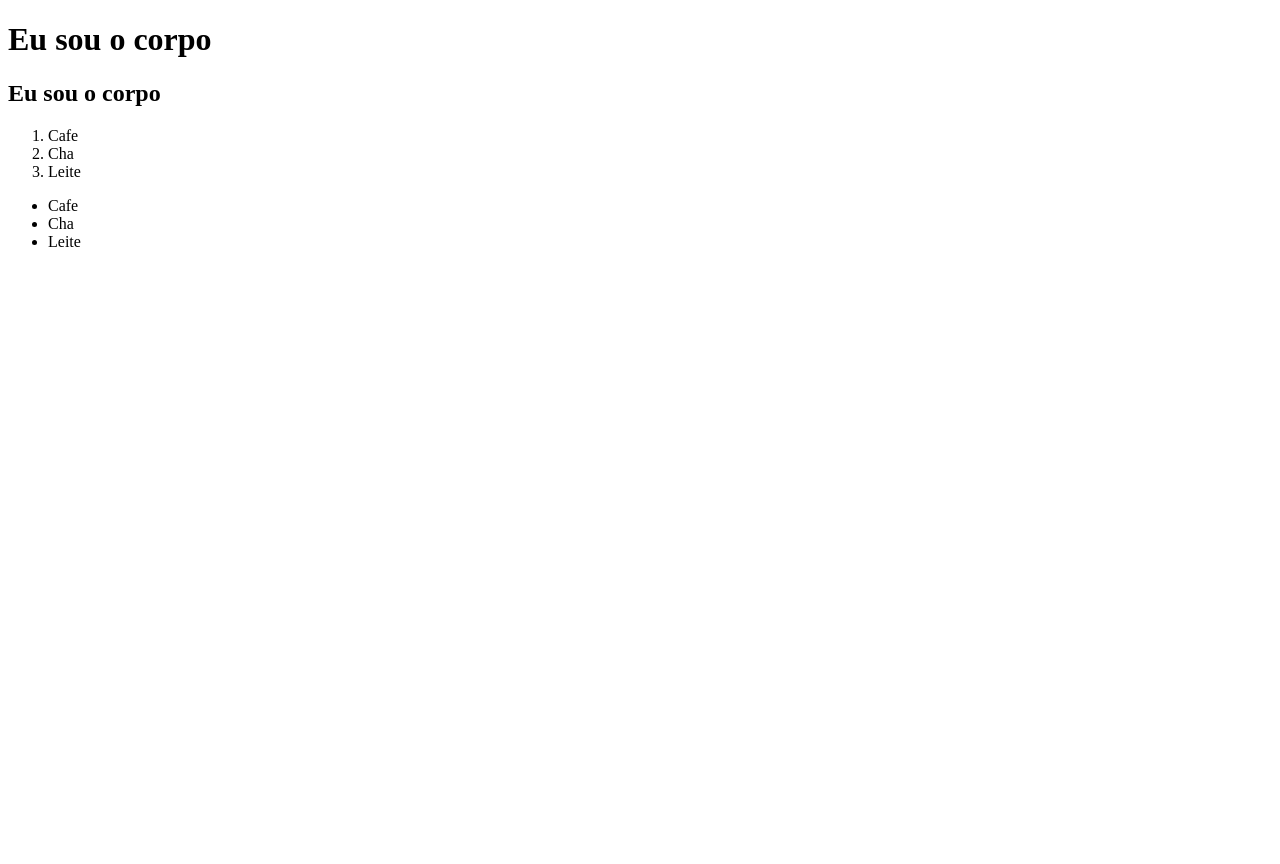
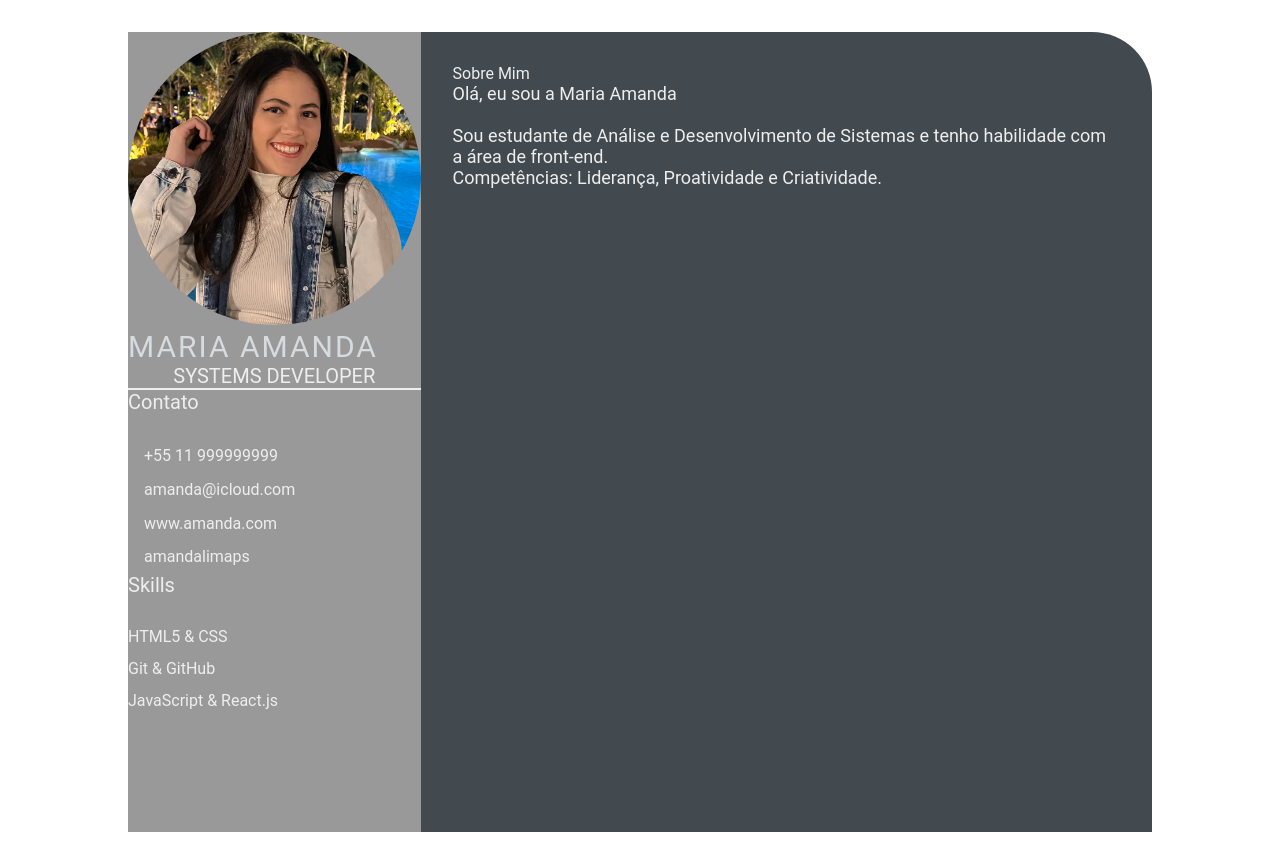
Before and after one commit to amandalimaps/devweekgit.github.io, a plain HTML site: page index.html in a window 1280 px wide. Before the commit the page ends 800 px from the top, so only its background shows below. Drawn offline with Linux system fonts and the light colour scheme.

Commit message:
img/profile-image.jpeg (#2)

```diff
--- a/index.html
+++ b/index.html
@@ -1,25 +1,61 @@
 <!DOCTYPE html>
-<html lang="pt-br"/>
-<html>
-    <head>
-        <meta charset="UTF-8"/>
-        <title>
-            Olá, eu sou a cabeça
-        </title>
-    </head>
+<html lang="en">
+<head>
+    <meta charset="UTF-8">
+    <meta http-equiv="X-UA-Compatible" content="IE=edge">
+    <meta name="viewport" content="width=device-width, initial-scale=1.0">
+    <title>Maria Amanda CV</title>
 
-    <body>
-        <h1> Eu sou o corpo </h1>
-        <h2> Eu sou o corpo </h2>
-    </body>
-    <ol>
-        <li>Cafe</li>
-        <li>Cha</li>
-        <li>Leite</li>
-    </ol>
-    <ul>
-        <li>Cafe</li>
-        <li>Cha</li>
-        <li>Leite</li>
-    </ul>
+    <link rel="stylesheet" href="style.css">
+</head>
+<body>
+    <main class="resume-contents">
+        <section class="left-section">
+            <section class="left-section-content">
+                <div class="profile">
+                    <img class="profile-image" src="img/profile-image.jpeg" alt="Profile image">
+                    <p class="name">Maria Amanda</p>
+                    <p class="profession">Systems Developer</p>
+                </div>
+                <div class="contact-info">
+                    <p class="left-title">Contato</p>
+                    <ul>
+                        <li><i class="fa fa-phone"></i>+55 11 999999999</li>
+                        <li><i class="fa fa-envelope"></i>amanda@icloud.com</li>
+                        <li><i class="fa fa-globe"></i>www.amanda.com</li>
+                        <li><i class="fa fa-github"></i>amandalimaps</li>
+                    </ul>
+                </div>
+                <div class="skills">
+                    <p class="left-title">Skills</p>
+                    <ul>
+                        <li><p> HTML5 & CSS</p></li>
+                        <li><p> Git & GitHub</p></li>
+                        <li><p> JavaScript & React.js</p></li>
+                    </ul>
+                </div>
+            </section>
+            </section>
+        </section>
+            <section class="right-section">
+                <div class="right-section-contents">
+                    <section class="about gap">
+                        <div class="right-title">Sobre Mim</div>
+                        <p class="about-me-contents">
+                            Olá, eu sou a Maria Amanda <br>
+                            <br> Sou estudante de Análise e Desenvolvimento de Sistemas e tenho habilidade com a área de front-end.
+                            <br> Competências: Liderança, Proatividade e Criatividade.
+
+                        </p>
+                    </section>
+                </div>
+            </section>
+
+        </section>
+
+        </main>
+
+
+
+</body>
 </html>
--- /dev/null
+++ b/style.css
@@ -0,0 +1,103 @@
+* {
+    margin: 0;
+    padding: 0;
+    box-sizing: border-box;
+    list-style: none;
+    font-family: 'Roboto', sans-serif;
+}
+
+.resume-contents {
+    min-height: 100vh;
+    width: 80%;
+    margin: 2rem auto;
+    display: grid;
+    grid-template-columns: repeat(7, 1fr);
+}
+
+.left-section {
+    grid-column: span 2;
+    height: 100%;
+    background-color: #999999;
+}
+
+.right-section {
+    grid-column: span 5;
+    height: 100%;
+    background-color: #424a50;
+    border-radius: 0px 60px 0px 0px;
+}
+
+.left-section-contents{
+    padding: 2rem 2rem;
+}
+
+.profile {
+    width: 100%;
+    border-bottom: 2px solid #eeeeee;
+}
+
+.profile .profile-image {
+    width: 100%;
+    border-radius: 100%;
+}
+
+.name {
+    color: #D6DBDF;
+    font-size: 30px;
+    letter-spacing: 2px;
+    text-transform: uppercase;
+}
+
+.profession {
+    color: #eeeeee;
+    font-size: 20px;
+    text-transform: uppercase;
+    text-align: center;
+}
+
+/* .contact-info { border-bottom: 2px solid #1B2631; } */
+.left-title {
+    color: #eeeeee;
+    font-size: 20px;
+}
+
+.contact-info ul {
+    padding-top: 1.5rem;
+}
+
+.contact-info ul li,
+.references ul li {
+    padding: .4rem 0;
+    color: #eeeeee;
+}
+
+.contact-info ul li i,
+.references ul li i {
+    padding-right: 1rem;
+    font-size: 18px;
+    color: #eeeeee;
+}
+
+.skills ul {
+    padding-top: 1.5rem;
+}
+.skills ul li p {
+    padding: .4rem 0;
+    color: #eeeeee;
+}
+
+.right-section-contents {
+    padding: 2rem 2rem;
+}
+
+.right-title {
+    color: #eeeeee;
+}
+
+.gap {
+    padding-bottom: 2rem;
+}
+.about-me-contents {
+    font-size: 18px;
+    color: #eeeeee;
+}
```
Also changed, not shown: img/profile-image.jpeg (added).
